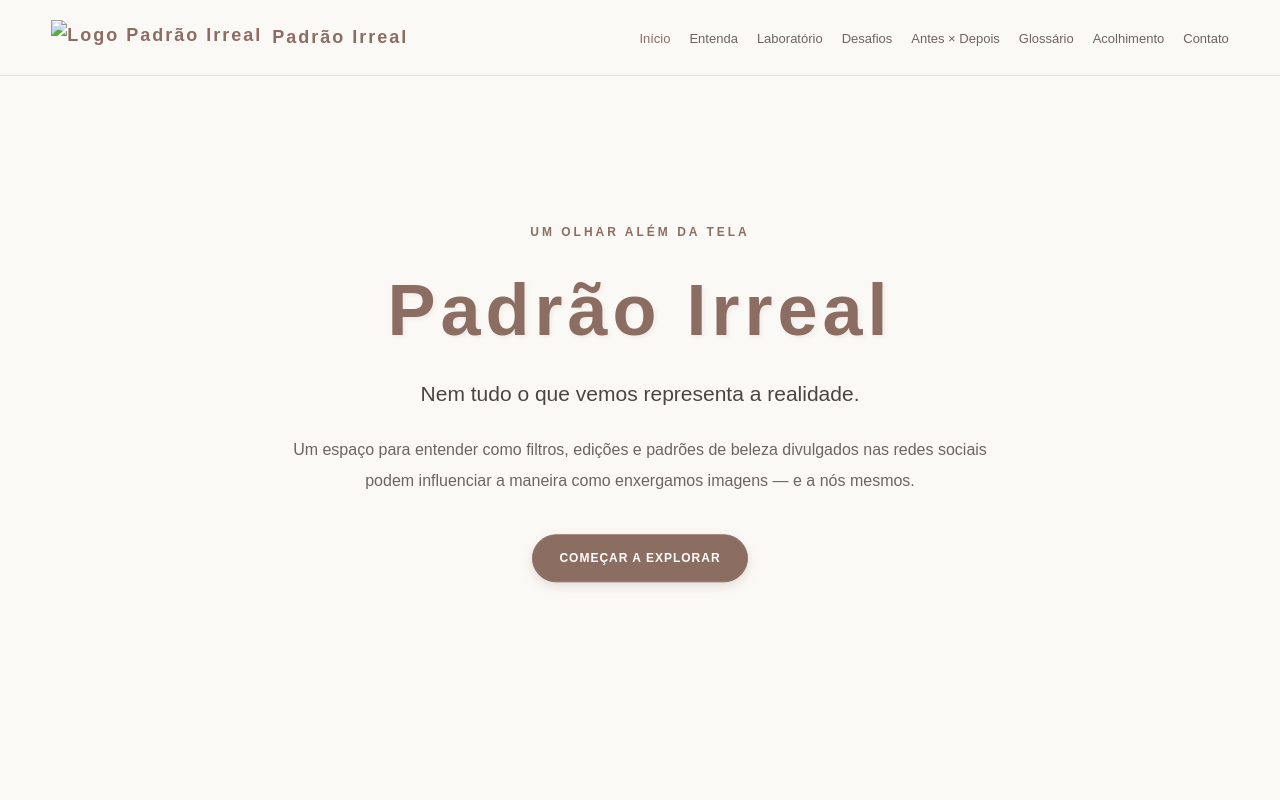
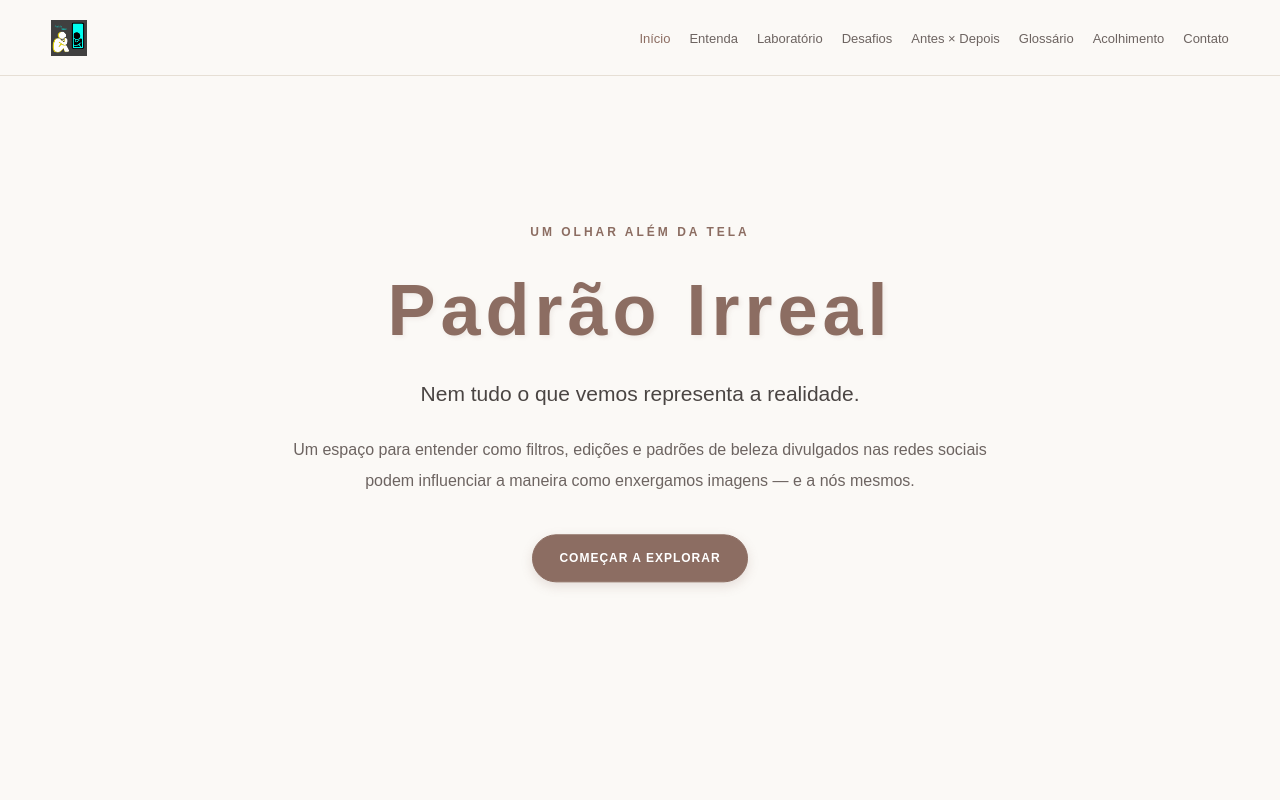
Before and after one commit to padraoirreal/padraoirreal, a plain HTML site: page index.html in a window 1280 px wide. Shown: the top 800 px of the page. Drawn offline with Linux system fonts and the light colour scheme.

Commit message:
Update logo image source in index.html

```diff
--- a/index.html
+++ b/index.html
@@ -12,9 +12,8 @@
 
     <header class="fade-in">
         <nav aria-label="Navegação principal">
-            <a class="logo" href="index.html">
-    <img src="imagens/logo-padrao-irreal.png" alt="Logo Padrão Irreal">
-    <span>Padrão Irreal</span>
+           <a class="logo" href="index.html">
+    <img src="imagens/logo-padrão-irreal.jpg" alt="Padrão Irreal">
 </a>
             <ul>
                 <li><a href="index.html" class="active">Início</a></li>
```
